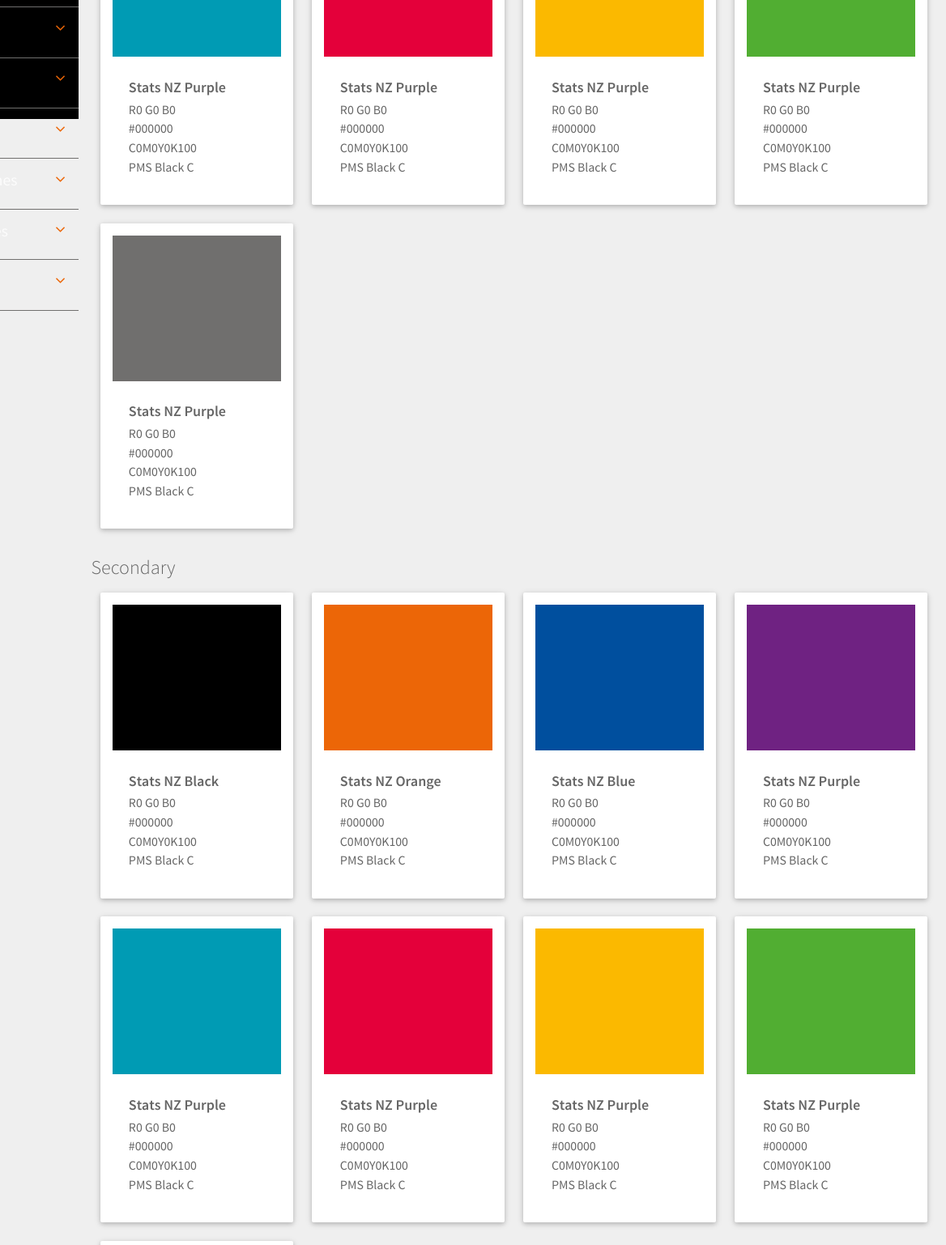
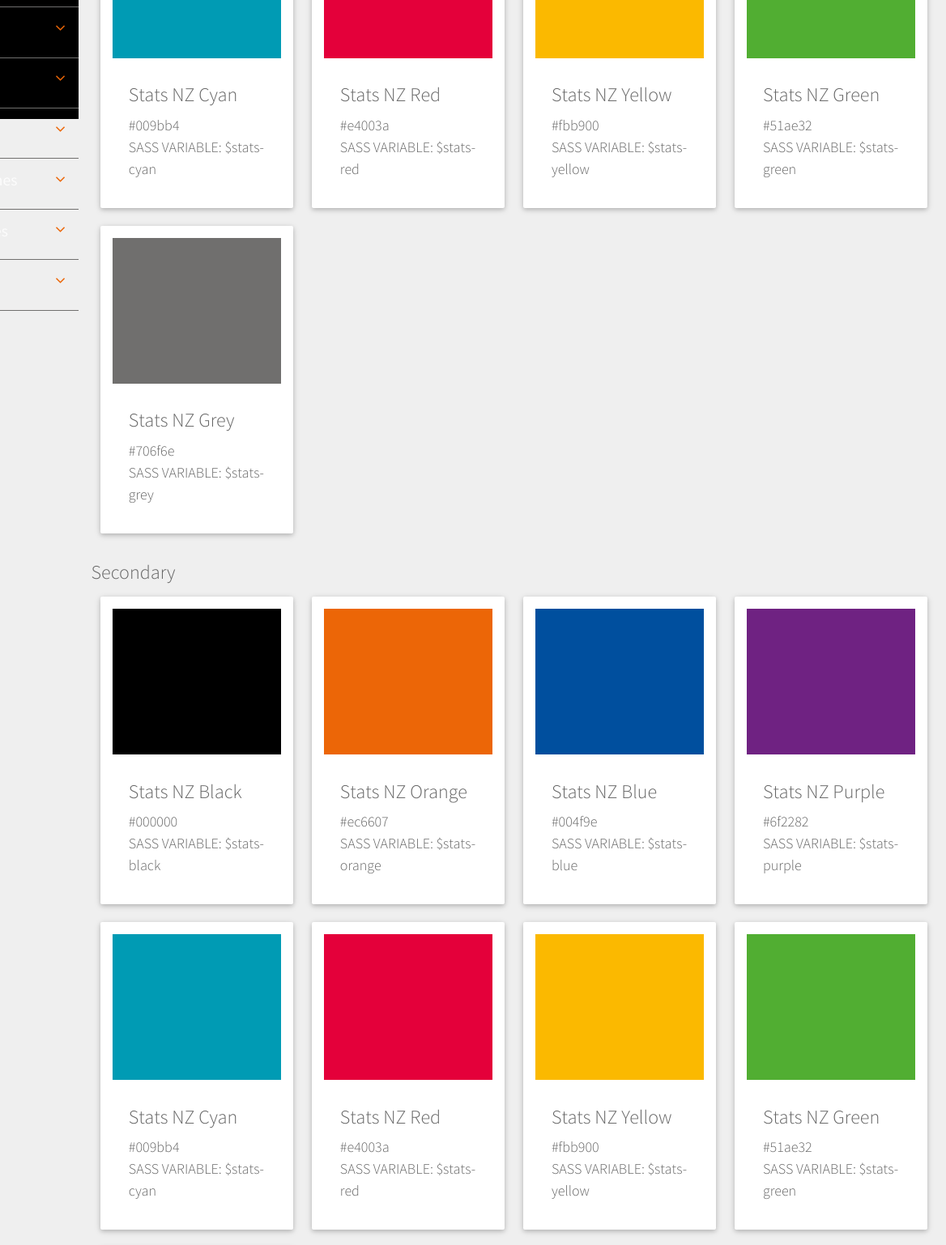
Before and after one commit to silverstripe-terraformers/lofi-pattern, a plain HTML site: page colours.html in a window 1280 px wide. Shown: the part 653-2191 px from the top of the page at 81% size, 112-1280 px from the left. Drawn offline with Linux system fonts and the light colour scheme.

Commit message:
this is new

```diff
--- a/colours.html
+++ b/colours.html
@@ -76,12 +76,11 @@
 
   <!-- *** All Nav Content Ends-->
    <div class="nav-horizontal" id="navHorizontal">
-    <div class="col s12">
+
       <a href="#" data-activates="slide-out" class="button-collapse btn-floating mob-menu btn-medium waves-effect waves-light red" id="mobMenu" >
         <i class="material-icons">menu</i>
       </a>
       <h5>Colours</h5>
-    </div>
 
     </div>
 
@@ -109,17 +108,14 @@
 
             <h5>Primary</h5>
 
-
             <div class="col s3">
               <div class="card">
                 <div class="color-panel black">
                 </div>
                 <div class="card-content">
-                  <h6>Stats NZ Black</h6>
-                  <p>R0 G0 B0</p>
+                  <h5>Stats NZ Black</h5>
                   <p>#000000</p>
-                  <p>C0M0Y0K100</p>
-                  <p>PMS Black C</p>
+                  <p>SASS VARIABLE: $stats-black</p>
                 </div>
               </div>
             </div>
@@ -129,11 +125,9 @@
                 <div class="color-panel orange">
                 </div>
                 <div class="card-content">
-                  <h6>Stats NZ Orange</h6>
-                  <p>R0 G0 B0</p>
-                  <p>#000000</p>
-                  <p>C0M0Y0K100</p>
-                  <p>PMS Black C</p>
+                  <h5>Stats NZ Orange</h5>
+                  <p>#ec6607</p>
+                  <p>SASS VARIABLE: $stats-orange</p>
                 </div>
               </div>
             </div>
@@ -143,11 +137,9 @@
                 <div class="color-panel blue">
                 </div>
                 <div class="card-content">
-                  <h6>Stats NZ Blue</h6>
-                  <p>R0 G0 B0</p>
-                  <p>#000000</p>
-                  <p>C0M0Y0K100</p>
-                  <p>PMS Black C</p>
+                  <h5>Stats NZ Blue</h5>
+                  <p>#004f9e</p>
+                  <p>SASS VARIABLE: $stats-blue</p>
                 </div>
               </div>
             </div>
@@ -157,11 +149,9 @@
                 <div class="color-panel purple">
                 </div>
                 <div class="card-content">
-                  <h6>Stats NZ Purple</h6>
-                  <p>R0 G0 B0</p>
-                  <p>#000000</p>
-                  <p>C0M0Y0K100</p>
-                  <p>PMS Black C</p>
+                  <h5>Stats NZ Purple</h5>
+                  <p>#6f2282</p>
+                  <p>SASS VARIABLE: $stats-purple</p>
                 </div>
               </div>
             </div>
@@ -171,11 +161,9 @@
                 <div class="color-panel cyan">
                 </div>
                 <div class="card-content">
-                  <h6>Stats NZ Purple</h6>
-                  <p>R0 G0 B0</p>
-                  <p>#000000</p>
-                  <p>C0M0Y0K100</p>
-                  <p>PMS Black C</p>
+                  <h5>Stats NZ Cyan</h5>
+                  <p>#009bb4</p>
+                  <p>SASS VARIABLE: $stats-cyan</p>
                 </div>
               </div>
             </div>
@@ -185,11 +173,9 @@
                 <div class="color-panel red">
                 </div>
                 <div class="card-content">
-                  <h6>Stats NZ Purple</h6>
-                  <p>R0 G0 B0</p>
-                  <p>#000000</p>
-                  <p>C0M0Y0K100</p>
-                  <p>PMS Black C</p>
+                  <h5>Stats NZ Red</h5>
+                  <p>#e4003a</p>
+                  <p>SASS VARIABLE: $stats-red</p>
                 </div>
               </div>
             </div>
@@ -199,11 +185,9 @@
                 <div class="color-panel yellow">
                 </div>
                 <div class="card-content">
-                  <h6>Stats NZ Purple</h6>
-                  <p>R0 G0 B0</p>
-                  <p>#000000</p>
-                  <p>C0M0Y0K100</p>
-                  <p>PMS Black C</p>
+                  <h5>Stats NZ Yellow</h5>
+                  <p>#fbb900</p>
+                  <p>SASS VARIABLE: $stats-yellow</p>
                 </div>
               </div>
             </div>
@@ -213,11 +197,9 @@
                 <div class="color-panel green">
                 </div>
                 <div class="card-content">
-                  <h6>Stats NZ Purple</h6>
-                  <p>R0 G0 B0</p>
-                  <p>#000000</p>
-                  <p>C0M0Y0K100</p>
-                  <p>PMS Black C</p>
+                  <h5>Stats NZ Green</h5>
+                  <p>#51ae32</p>
+                  <p>SASS VARIABLE: $stats-green</p>
                 </div>
               </div>
             </div>
@@ -227,11 +209,9 @@
                 <div class="color-panel grey">
                 </div>
                 <div class="card-content">
-                  <h6>Stats NZ Purple</h6>
-                  <p>R0 G0 B0</p>
-                  <p>#000000</p>
-                  <p>C0M0Y0K100</p>
-                  <p>PMS Black C</p>
+                  <h5>Stats NZ Grey</h5>
+                  <p>#706f6e</p>
+                  <p>SASS VARIABLE: $stats-grey</p>
                 </div>
               </div>
             </div>
@@ -247,11 +227,9 @@
                   <div class="color-panel black">
                   </div>
                   <div class="card-content">
-                    <h6>Stats NZ Black</h6>
-                    <p>R0 G0 B0</p>
+                    <h5>Stats NZ Black</h5>
                     <p>#000000</p>
-                    <p>C0M0Y0K100</p>
-                    <p>PMS Black C</p>
+                    <p>SASS VARIABLE: $stats-black</p>
                   </div>
                 </div>
               </div>
@@ -261,11 +239,9 @@
                   <div class="color-panel orange">
                   </div>
                   <div class="card-content">
-                    <h6>Stats NZ Orange</h6>
-                    <p>R0 G0 B0</p>
-                    <p>#000000</p>
-                    <p>C0M0Y0K100</p>
-                    <p>PMS Black C</p>
+                    <h5>Stats NZ Orange</h5>
+                    <p>#ec6607</p>
+                    <p>SASS VARIABLE: $stats-orange</p>
                   </div>
                 </div>
               </div>
@@ -275,11 +251,9 @@
                   <div class="color-panel blue">
                   </div>
                   <div class="card-content">
-                    <h6>Stats NZ Blue</h6>
-                    <p>R0 G0 B0</p>
-                    <p>#000000</p>
-                    <p>C0M0Y0K100</p>
-                    <p>PMS Black C</p>
+                    <h5>Stats NZ Blue</h5>
+                    <p>#004f9e</p>
+                    <p>SASS VARIABLE: $stats-blue</p>
                   </div>
                 </div>
               </div>
@@ -289,11 +263,9 @@
                   <div class="color-panel purple">
                   </div>
                   <div class="card-content">
-                    <h6>Stats NZ Purple</h6>
-                    <p>R0 G0 B0</p>
-                    <p>#000000</p>
-                    <p>C0M0Y0K100</p>
-                    <p>PMS Black C</p>
+                    <h5>Stats NZ Purple</h5>
+                    <p>#6f2282</p>
+                    <p>SASS VARIABLE: $stats-purple</p>
                   </div>
                 </div>
               </div>
@@ -303,11 +275,9 @@
                   <div class="color-panel cyan">
                   </div>
                   <div class="card-content">
-                    <h6>Stats NZ Purple</h6>
-                    <p>R0 G0 B0</p>
-                    <p>#000000</p>
-                    <p>C0M0Y0K100</p>
-                    <p>PMS Black C</p>
+                    <h5>Stats NZ Cyan</h5>
+                    <p>#009bb4</p>
+                    <p>SASS VARIABLE: $stats-cyan</p>
                   </div>
                 </div>
               </div>
@@ -317,11 +287,9 @@
                   <div class="color-panel red">
                   </div>
                   <div class="card-content">
-                    <h6>Stats NZ Purple</h6>
-                    <p>R0 G0 B0</p>
-                    <p>#000000</p>
-                    <p>C0M0Y0K100</p>
-                    <p>PMS Black C</p>
+                    <h5>Stats NZ Red</h5>
+                    <p>#e4003a</p>
+                    <p>SASS VARIABLE: $stats-red</p>
                   </div>
                 </div>
               </div>
@@ -331,11 +299,9 @@
                   <div class="color-panel yellow">
                   </div>
                   <div class="card-content">
-                    <h6>Stats NZ Purple</h6>
-                    <p>R0 G0 B0</p>
-                    <p>#000000</p>
-                    <p>C0M0Y0K100</p>
-                    <p>PMS Black C</p>
+                    <h5>Stats NZ Yellow</h5>
+                    <p>#fbb900</p>
+                    <p>SASS VARIABLE: $stats-yellow</p>
                   </div>
                 </div>
               </div>
@@ -345,11 +311,9 @@
                   <div class="color-panel green">
                   </div>
                   <div class="card-content">
-                    <h6>Stats NZ Purple</h6>
-                    <p>R0 G0 B0</p>
-                    <p>#000000</p>
-                    <p>C0M0Y0K100</p>
-                    <p>PMS Black C</p>
+                    <h5>Stats NZ Green</h5>
+                    <p>#51ae32</p>
+                    <p>SASS VARIABLE: $stats-green</p>
                   </div>
                 </div>
               </div>
@@ -359,11 +323,9 @@
                   <div class="color-panel grey">
                   </div>
                   <div class="card-content">
-                    <h6>Stats NZ Purple</h6>
-                    <p>R0 G0 B0</p>
-                    <p>#000000</p>
-                    <p>C0M0Y0K100</p>
-                    <p>PMS Black C</p>
+                    <h5>Stats NZ Grey</h5>
+                    <p>#706f6e</p>
+                    <p>SASS VARIABLE: $stats-grey</p>
                   </div>
                 </div>
               </div>
@@ -383,11 +345,9 @@
                 <div class="color-panel black">
                 </div>
                 <div class="card-content">
-                    <h6>Stats NZ Black</h6>
-                    <p>R0 G0 B0</p>
+                  <h5>Stats NZ Black</h5>
                   <p>#000000</p>
-                    <p>C0M0Y0K100</p>
-                    <p>PMS Black C</p>
+                  <p>SASS VARIABLE: $stats-black</p>
                 </div>
               </div>
             </div>
@@ -397,11 +357,9 @@
                 <div class="color-panel orange">
                 </div>
                 <div class="card-content">
-                    <h6>Stats NZ Orange</h6>
-                    <p>R0 G0 B0</p>
-                    <p>#000000</p>
-                    <p>C0M0Y0K100</p>
-                    <p>PMS Black C</p>
+                  <h5>Stats NZ Orange</h5>
+                  <p>#ec6607</p>
+                  <p>SASS VARIABLE: $stats-orange</p>
                 </div>
               </div>
             </div>
@@ -411,11 +369,9 @@
                 <div class="color-panel blue">
                 </div>
                 <div class="card-content">
-                    <h6>Stats NZ Blue</h6>
-                    <p>R0 G0 B0</p>
-                    <p>#000000</p>
-                    <p>C0M0Y0K100</p>
-                    <p>PMS Black C</p>
+                  <h5>Stats NZ Blue</h5>
+                  <p>#004f9e</p>
+                  <p>SASS VARIABLE: $stats-blue</p>
                 </div>
               </div>
             </div>
@@ -425,11 +381,9 @@
                 <div class="color-panel purple">
                 </div>
                 <div class="card-content">
-                    <h6>Stats NZ Purple</h6>
-                    <p>R0 G0 B0</p>
-                    <p>#000000</p>
-                    <p>C0M0Y0K100</p>
-                    <p>PMS Black C</p>
+                  <h5>Stats NZ Purple</h5>
+                  <p>#6f2282</p>
+                  <p>SASS VARIABLE: $stats-purple</p>
                 </div>
               </div>
             </div>
@@ -439,11 +393,9 @@
                 <div class="color-panel cyan">
                 </div>
                 <div class="card-content">
-                    <h6>Stats NZ Purple</h6>
-                    <p>R0 G0 B0</p>
-                    <p>#000000</p>
-                    <p>C0M0Y0K100</p>
-                    <p>PMS Black C</p>
+                  <h5>Stats NZ Cyan</h5>
+                  <p>#009bb4</p>
+                  <p>SASS VARIABLE: $stats-cyan</p>
                 </div>
               </div>
             </div>
@@ -453,11 +405,9 @@
                 <div class="color-panel red">
                 </div>
                 <div class="card-content">
-                    <h6>Stats NZ Purple</h6>
-                    <p>R0 G0 B0</p>
-                    <p>#000000</p>
-                    <p>C0M0Y0K100</p>
-                    <p>PMS Black C</p>
+                  <h5>Stats NZ Red</h5>
+                  <p>#e4003a</p>
+                  <p>SASS VARIABLE: $stats-red</p>
                 </div>
               </div>
             </div>
@@ -467,11 +417,9 @@
                 <div class="color-panel yellow">
                 </div>
                 <div class="card-content">
-                    <h6>Stats NZ Purple</h6>
-                    <p>R0 G0 B0</p>
-                    <p>#000000</p>
-                    <p>C0M0Y0K100</p>
-                    <p>PMS Black C</p>
+                  <h5>Stats NZ Yellow</h5>
+                  <p>#fbb900</p>
+                  <p>SASS VARIABLE: $stats-yellow</p>
                 </div>
               </div>
             </div>
@@ -481,11 +429,9 @@
                 <div class="color-panel green">
                 </div>
                 <div class="card-content">
-                    <h6>Stats NZ Purple</h6>
-                    <p>R0 G0 B0</p>
-                    <p>#000000</p>
-                    <p>C0M0Y0K100</p>
-                    <p>PMS Black C</p>
+                  <h5>Stats NZ Green</h5>
+                  <p>#51ae32</p>
+                  <p>SASS VARIABLE: $stats-green</p>
                 </div>
               </div>
             </div>
@@ -495,11 +441,9 @@
                 <div class="color-panel grey">
                 </div>
                 <div class="card-content">
-                    <h6>Stats NZ Purple</h6>
-                    <p>R0 G0 B0</p>
-                    <p>#000000</p>
-                    <p>C0M0Y0K100</p>
-                    <p>PMS Black C</p>
+                  <h5>Stats NZ Grey</h5>
+                  <p>#706f6e</p>
+                  <p>SASS VARIABLE: $stats-grey</p>
                 </div>
               </div>
             </div>
```
Also changed, not shown: buttons.html (+8 -3 lines), cards.html (+8 -3 lines), forms.html (+8 -3 lines), grid.html (+7 -5 lines), icons.html (+8 -3 lines), index.html (+8 -3 lines), tables.html (+8 -3 lines), typography.html (+9 -4 lines), css/custom.min.css. Lines whose indentation alone changed are shown as unchanged.
